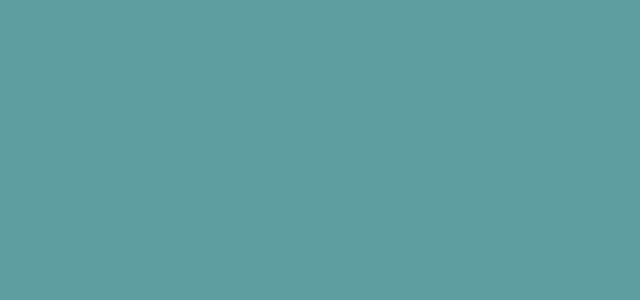
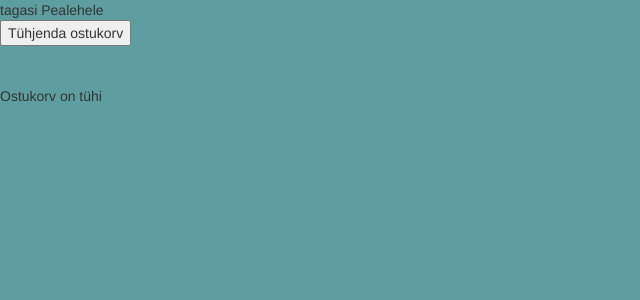
Before and after one commit to katrin151/angular-omis, an Angular app in the folder forms/: page /selected-cats in a window 1280 px wide. Shown: the top 300 px of the page, without its empty margins (0-640 px from the left). Built offline with nearby package versions, Linux system fonts and the light colour scheme.

Commit message:
ostukorvi delete

```diff
--- a/forms/src/app/cat-select/cat-select.component.html
+++ b/forms/src/app/cat-select/cat-select.component.html
@@ -1,6 +1,11 @@
-<div *ngFor=" let cat of selectedCats" >
+
+<div routerLink="/"> tagasi Pealehele <br></div>
+<div><button (click)="onDelete()" >Tühjenda ostukorv</button> <br><br><br></div>
+<div *ngFor=" let cat of selectedCats; let i=index" [routerLink]="['cat',i]">
       {{ cat.breed }} <br>
       {{ cat.firstname }} <br>
       <img src="{{ cat.picture }}" > <br>
       <br><br>
+      <button (click)=onDeleteOne(i)>Eemalda ese ostukorvist</button>
 </div>
+<div *ngIf="selectedCats.length == 0 ">Ostukorv on tühi</div>
--- a/forms/src/app/cat-select/cat-select.component.ts
+++ b/forms/src/app/cat-select/cat-select.component.ts
@@ -16,4 +16,14 @@ export class CatSelectComponent implements OnInit {
     this.selectedCats = this.catSelectService.getCats();
   }
 
+  onDelete() {
+    this.catSelectService.removeAllCats();
+    this.selectedCats=this.catSelectService.getCats();
+
+  }
+ onDeleteOne(i){
+    this.catSelectService.removeOne(i);
+    this.selectedCats=this.catSelectService.getCats();
+ }
+
 }
--- a/forms/src/app/cat/cat.component.html
+++ b/forms/src/app/cat/cat.component.html
@@ -24,8 +24,9 @@
 
 
    <!-- routerLink= "cat/view" -->
+
   <div class="cat-element">
-
+  <!-- <button (click)="removeAllCats()">Tühjenda ostukorv</button> -->
   <div *ngFor=" let cat of cats; let i = index" >
 
 
@@ -42,6 +43,7 @@
 
 
   </div>
+
   <div>
 
   <!-- <app-numbers></app-numbers> -->
```
Also changed, not shown: forms/src/app/cat/cat.component.ts (line endings or trailing spaces), forms/src/assets/1.jpg (added), 1 other file (tests, documents, lock files or other folders).
